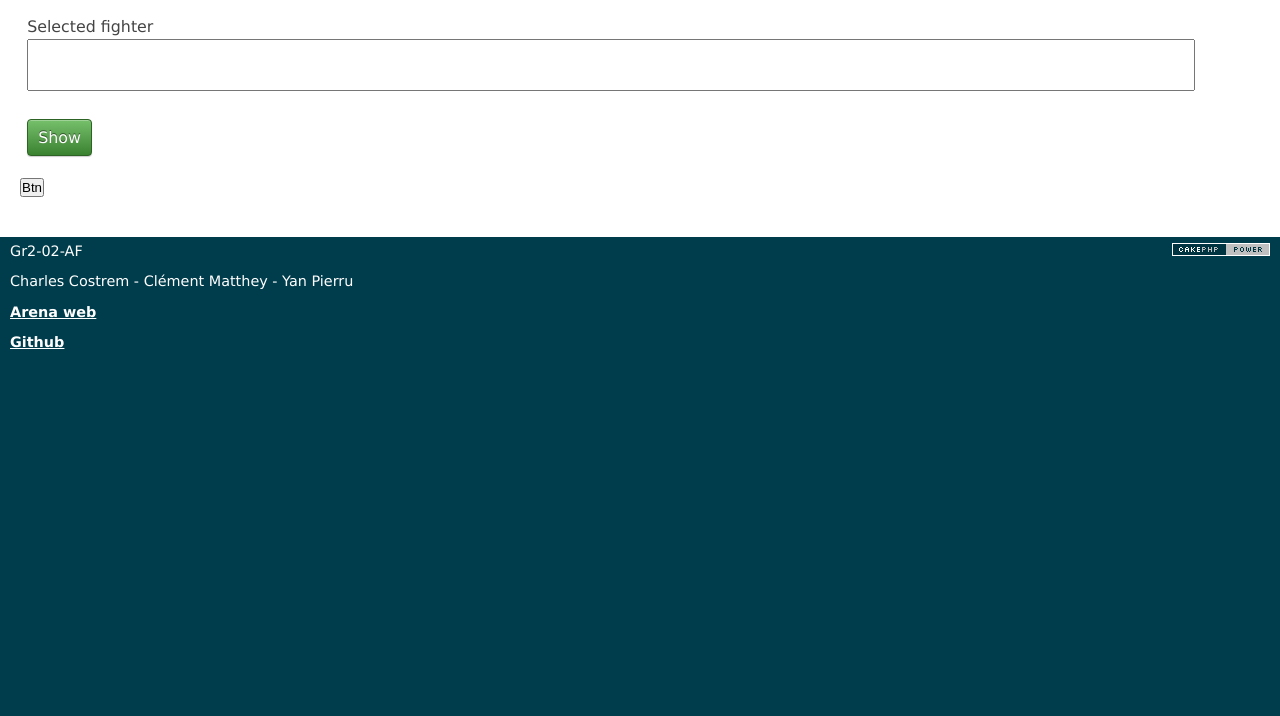
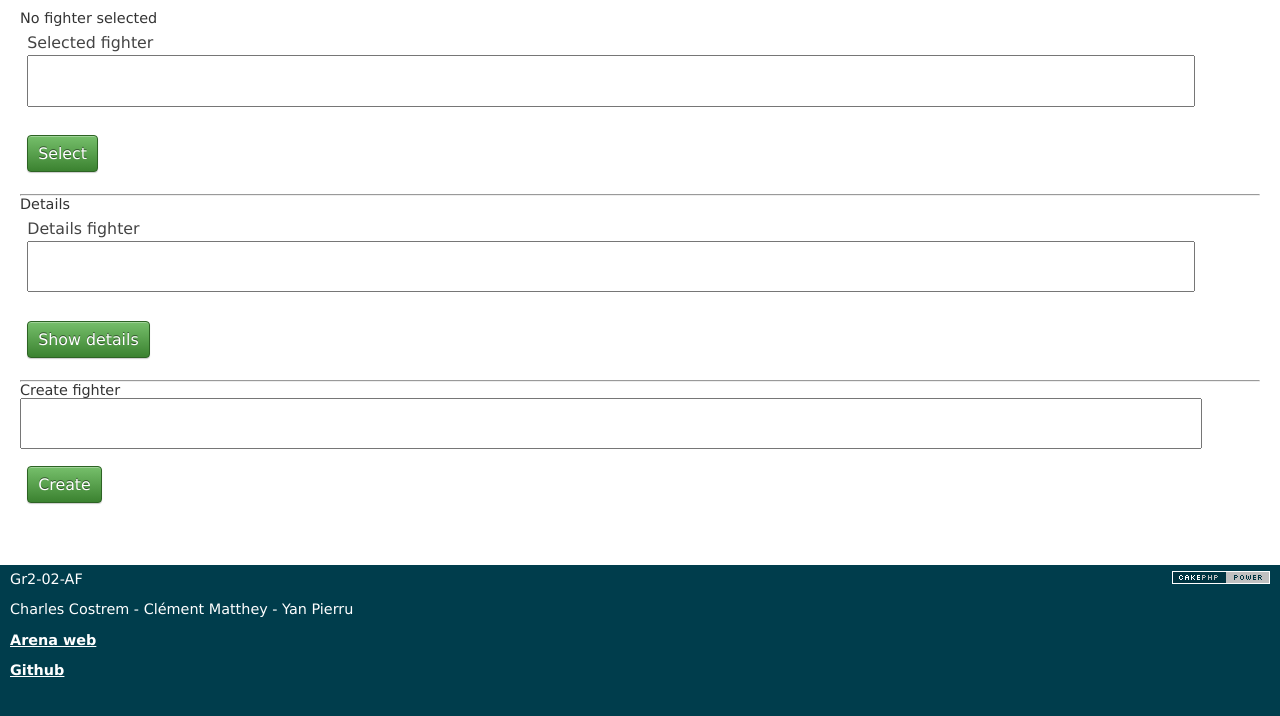
Before and after one commit to YPierru/ArenaWeb, a CakePHP app: the page made by app/View/Arenas/fighter.ctp in a window 1280 px wide. Shown: the part 63-779 px from the top of the page. Run offline with PHP 8.4 and a stand-in for CakePHP, Linux system fonts and the light colour scheme; the template is opened without the code that fills it, so the values that code supplies are empty; form fields are guessed from the names that the template uses; some libraries are stand-ins or nearby versions.

Commit message:
Creating fighter

```diff
--- a/app/View/Arenas/fighter.ctp
+++ b/app/View/Arenas/fighter.ctp
@@ -4,19 +4,38 @@
 
 <?php
 
+if(!empty($_SESSION["nameFighterSelected"])){
+	echo "Fighter selected : ".$_SESSION["nameFighterSelected"];
+}else{
+	echo "No fighter selected";
+}
+
 echo $this->Form->create('Fighterselect');
 echo $this->Form->input('selected_fighter', array(
       'options' => $names
   ));
-echo $this->Form->end('Show');
+echo $this->Form->end('Select');
+
+
+echo "<hr>";
+
+echo "Details";
+
+echo $this->Form->create('Fighterdetails');
+echo $this->Form->input('details_fighter', array(
+      'options' => $names
+  ));
+echo $this->Form->end('Show details');
 
 if($selection){
 	pr($selectedFighterData);
 }
-/*
-$id="id";
-echo $this->Html->link("Demo", array('controller' => 'Arenas','action'=> 'fighter'), array( 'class' => 'button'));
-*/
 
-echo $this->Form->button('Btn',array('id'=>'create'));
+echo "<hr>";
+
+echo "Create fighter";
+echo $this->Form->create('Fightercreate');
+echo $this->Form->text('name');
+echo $this->Form->end('Create');
+
 ?>
```
Also changed, not shown: app/Controller/ArenasController.php (+31 -3 lines).
